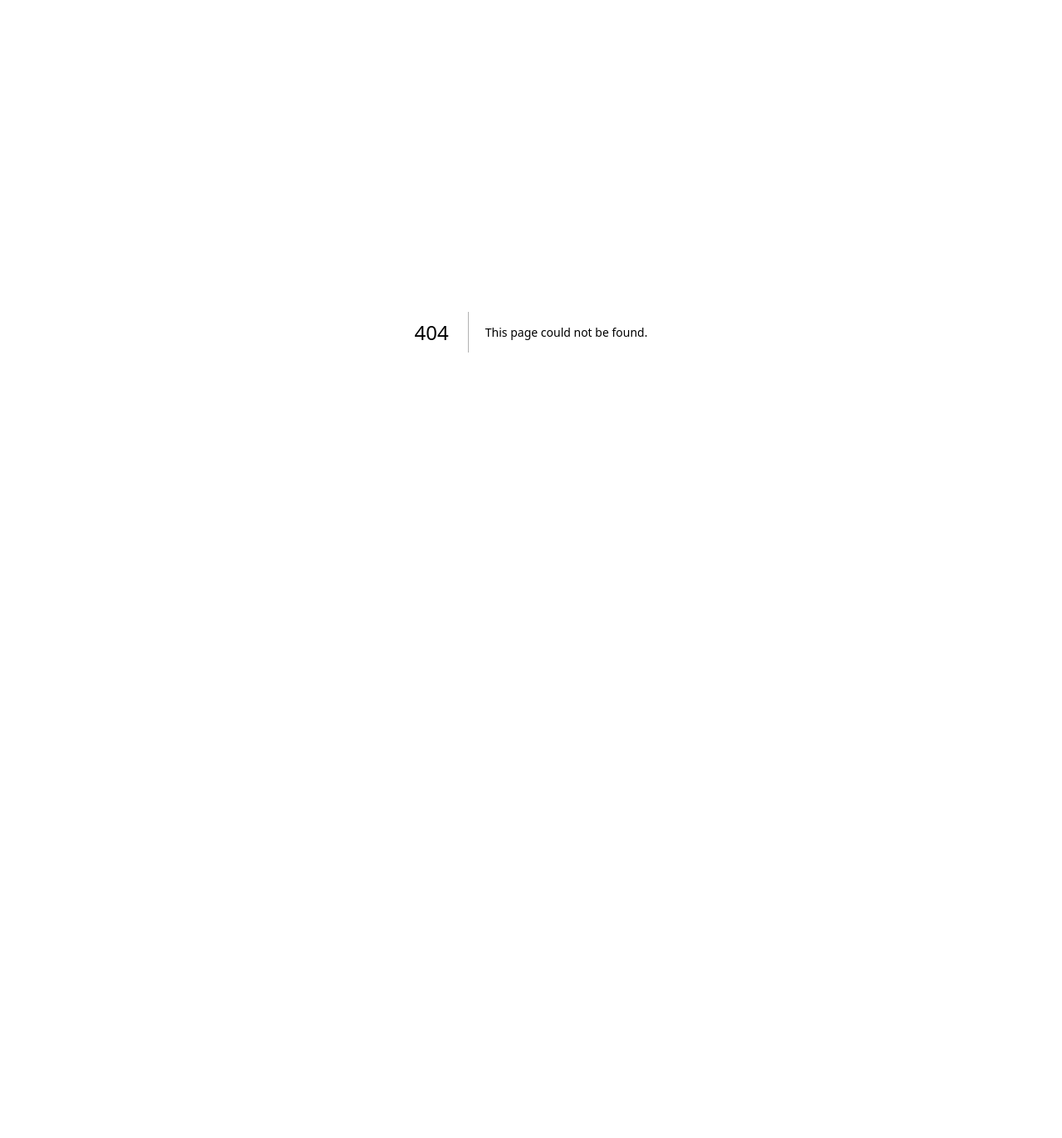
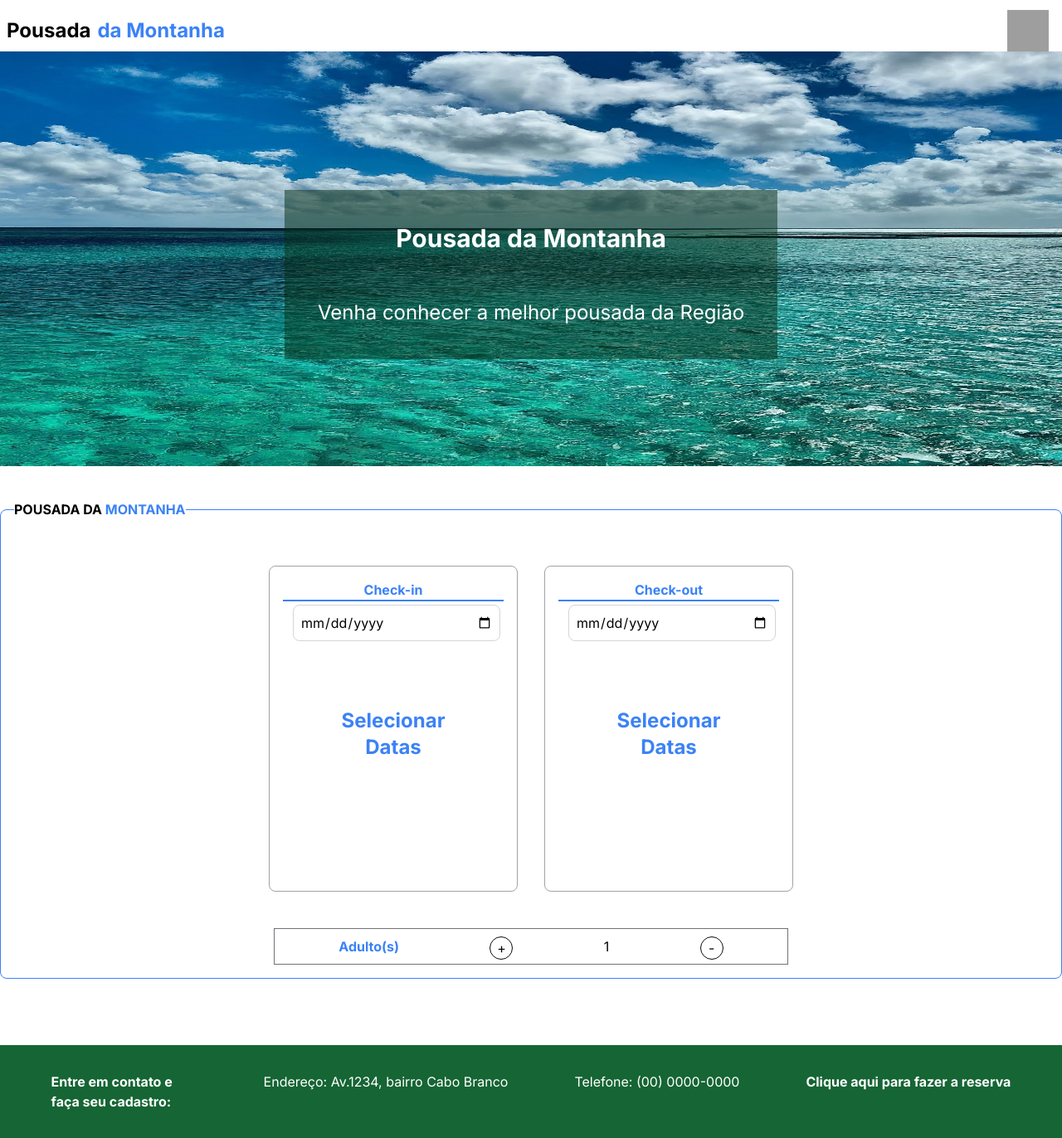
Before and after one commit to RRodrigoCordeiro/Pousad, a Next.js app: page /reservaIndividual in a window 1280 px wide. Before the commit this address had no page. Shown: the whole page at 83% size. Before the commit the page ends 800 px from the top, so only its background shows below. Built offline with nearby package versions, Linux system fonts and the light colour scheme; grey boxes are pictures that could not be loaded.

Commit message:
Criação da Página reserva para o quarto individual

```diff
--- a/src/app/escolherReserva/page.tsx
+++ b/src/app/escolherReserva/page.tsx
@@ -13,7 +13,7 @@ const page = () => {
             <h1 className="text-center font-bold mt-11 text-2xl">Escolha o quarto ideal para a sua Hospedagem</h1>
             <h2 className="text-center mt-11 text-green-900  text-2xl">Opções disponíveis no momento:</h2>
             <div className="flex flex-row justify-center space-x-44">
-                <Link href="#">
+                <Link href="/reservaIndividual">
                     <Image
                         src="/QuartoIndividual.jpg"
                         alt="Imagem do Quarto Individual"
--- a/src/app/page.tsx
+++ b/src/app/page.tsx
@@ -44,14 +44,14 @@ export default function Home() {
         <p>Conheça sobre mais sobre a melhor pousada da região</p>
       </div>
       <div className="flex justify-center space-x-6 mt-12">
-        <Image className="w-[100px] h-[100px]" src="/QuartoCasal.jpg" alt="quarto teste" width={200} height={10} />
+        <Image className="w-[100px] h-[100px] hover:scale-110 duration-300" src="/QuartoCasal.jpg" alt="quarto teste" width={200} height={10} />
         <div className="flex justify-center">
           <div>
             <h3 className="text-left font-bold mb-2">Garagem</h3>
             <p className="w-[320px]  text-left">Lorem ipsum dolor sit amet consectetur, adipisicing elit. Iste debitis ab praesentium rem omnis aspernatur</p>
           </div>
         </div>
-        <Image className="w-[100px] h-[100px]" src="/QuartoCasal.jpg" alt="" width={200} height={10} />
+        <Image className="w-[100px] h-[100px] hover:scale-110 duration-300" src="/QuartoCasal.jpg" alt="" width={200} height={10} />
         <div className="flex justify-center">
           <div>
             <h3 className="text-left font-bold mb-2 ">Café da manhã</h3>
@@ -60,14 +60,14 @@ export default function Home() {
         </div>
       </div>
       <div className="flex justify-center space-x-6 mt-12">
-        <Image className="w-[100px] h-[100px]" src="/QuartoCasal.jpg" alt="quarto teste" width={200} height={10} />
+        <Image className="w-[100px] h-[100px] hover:scale-110 duration-300" src="/QuartoCasal.jpg" alt="quarto teste" width={200} height={10} />
         <div className="flex justify-center">
           <div>
             <h3 className="text-left font-bold mb-2">Espaço para Pets</h3>
             <p className="w-[320px]  text-left">Lorem ipsum dolor sit amet consectetur, adipisicing elit. Ratione quod cupiditate inventore. Quod consequuntur</p>
           </div>
         </div>
-        <Image className="w-[100px] h-[100px]" src="/QuartoCasal.jpg" alt="quarto teste" width={200} height={10} />
+        <Image className="w-[100px] h-[100px] hover:scale-110 duration-300" src="/QuartoCasal.jpg" alt="quarto teste" width={200} height={10} />
         <div className="flex justify-center">
           <div>
             <h3 className="text-left font-bold mb-2">250 Metros perto da praia</h3>
@@ -76,14 +76,14 @@ export default function Home() {
         </div>
       </div>
       <div className="flex justify-center space-x-6 mt-12">
-        <Image className="w-[100px] h-[100px]" src="/QuartoCasal.jpg" alt="quarto teste" width={200} height={10} />
+        <Image className="w-[100px] h-[100px] hover:scale-110 duration-300" src="/QuartoCasal.jpg" alt="quarto teste" width={200} height={10} />
         <div className="flex justify-center">
           <div>
             <h3 className="text-left font-bold mb-2">Piscina</h3>
             <p className="w-[320px]  text-left">Lorem ipsum dolor sit amet consectetur, adipisicing elit. Ratione quod cupiditate inventore. Quod consequuntur</p>
           </div>
         </div>
-        <Image className="w-[100px] h-[100px]" src="/QuartoCasal.jpg" alt="quarto teste" width={200} height={10} />
+        <Image className="w-[100px] h-[100px] hover:scale-110 duration-300" src="/QuartoCasal.jpg" alt="quarto teste" width={200} height={10} />
         <div className="flex justify-center">
           <div>
             <h3 className="text-left font-bold mb-2">Conforto</h3>
--- a/src/app/quartoIndividual/page.tsx
+++ b/src/app/quartoIndividual/page.tsx
@@ -34,7 +34,7 @@ const Page = () => {
                     <li><span className="font-bold text-blue-500">Capacidade Máxima: </span>Espaço privativo para até 4 pessoas</li>
                 </ul>
             </div>
-            <Link href="">
+            <Link href="/reservaIndividual">
                 <button className="font-bold bg-green-500 block mx-auto mt-12 rounded-3xl p-3">Fazer a reserva para o quarto Individual</button>
             </Link>
             {/* <img src="/QuartoIndividual.jpg" className='w-96 h-96 mx-auto'/> */}
--- /dev/null
+++ b/src/app/reservaIndividual/page.tsx
@@ -0,0 +1,74 @@
+"use client"
+import React, { useState } from 'react';
+import CabecalhoPaginacao from '../components/CabecalhoPaginacao'
+import Background from '../components/Background'
+import Rodape from '../components/Rodape'
+import Calendario from '../components/Calendario'
+
+const page = () => {
+    const [adulto, setAdulto] = useState(1)
+    const [crianca, setCrianca] = useState(0)
+
+    const AdicionarAdulto = () => {
+        if(adulto < 2){
+            setAdulto(adulto + 1);
+        } else{
+            console.log("Error: Não é possível ter mais que 4 adultos")
+        }
+    }
+
+    const RemoverAdulto = () => {
+        if(adulto > 0){
+            setAdulto(adulto - 1);
+        }
+        else {
+            console.log("Erro: Não é possível ter menos que 1 adulto")
+        }
+    }
+
+    const AdicionarCrianca = () =>{
+        setCrianca(crianca + 1);
+    }
+
+    const RemoverCrianca = () => {
+        setCrianca(crianca - 1);
+    }
+
+  return (
+
+
+
+    <>
+        <CabecalhoPaginacao/>
+        <Background/>
+
+        <fieldset className="border border-blue-500 rounded-lg p-4 mt-10 container mx-auto h-full">
+        <legend className="font-bold">POUSADA DA <span className="text-blue-500 font-bold">MONTANHA</span></legend>
+        <Calendario/>
+        <fieldset className="flex flex-row items-center justify-evenly space-x-8 m-auto mt-11 border border-zinc-500 w-[620px] h-11">
+          <h3 className="font-bold text-blue-500">Adulto(s)</h3>
+          <button onClick={AdicionarAdulto} className="border border-zinc-950 rounded-full h-7 w-7 mt-1 flex items-center justify-center">+</button>
+          <p>{adulto}</p>
+          <button onClick={RemoverAdulto} className="border border-zinc-950 rounded-full  h-7 w-7 mt-1 flex items-center justify-center">-</button>
+        </fieldset>
+        {
+            adulto <=0 && <p className="text-center mt-1 font-bold text-red-500">Atenção: Não é possivel fazer a reserva com menos de 01 (um) adulto </p>
+        }
+        {
+            adulto >= 2 && <p className="text-center mt-1 font-bold text-red-500">Atenção: A capacidade máxima para esse quarto é de até 02 (dois) adultos</p>
+        }
+
+
+
+        </fieldset>
+
+
+
+
+
+        <Rodape/>
+    </>
+  )
+}
+
+export default page
```
